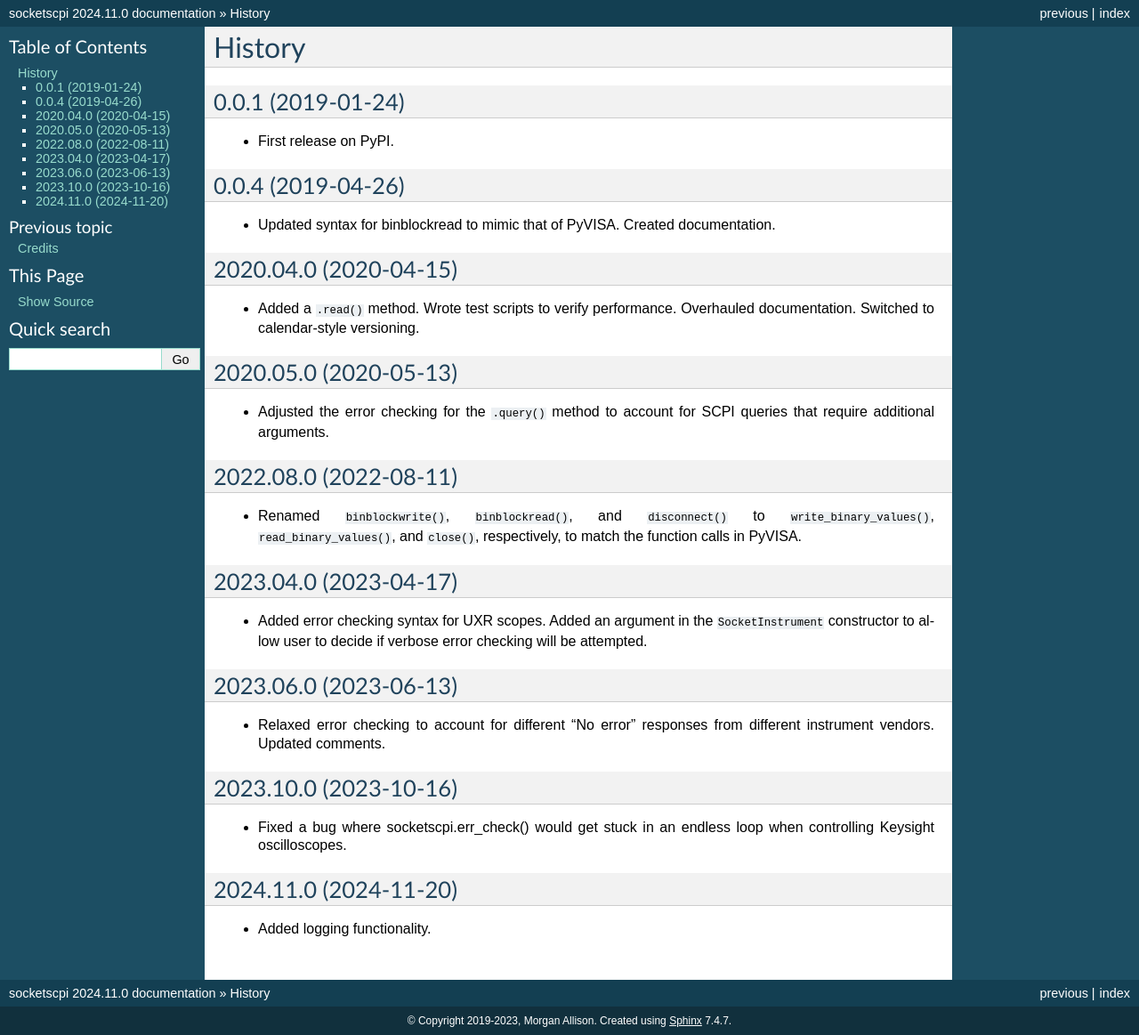
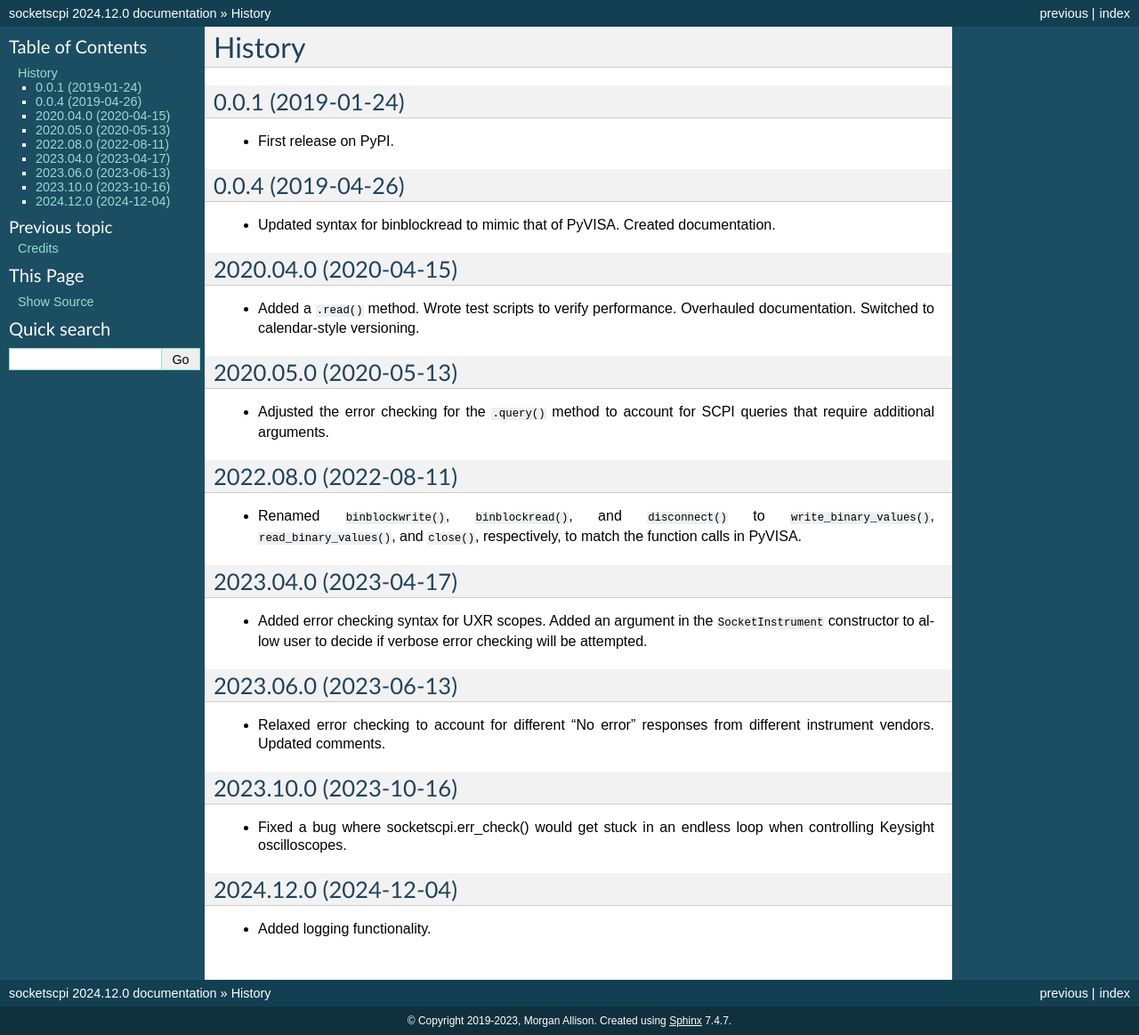
Before and after one commit to morgan-at-keysight/socketscpi, a Sphinx documentation site: the page built from docs/history.rst, in a window 1280 px wide. Shown: the whole page at 89% size. Built offline with Sphinx 7.4.7, drawn with Linux system fonts in a browser that asks for light colours.

Commit message:
Updated build and publishing info for GitHub.

```diff
--- a/README.rst
+++ b/README.rst
@@ -13,7 +13,7 @@
         :target: https://socketscpi.readthedocs.io/en/latest/?badge=latest
         :alt: Documentation Status
 
-Current version: 2024.11.0
+Current version: 2024.12.0
 
 Tired of troubleshooting VISA connections, conflicts, and incompatibilities?
 
--- a/docs/history.rst
+++ b/docs/history.rst
@@ -43,7 +43,7 @@
 
 * Fixed a bug where socketscpi.err_check() would get stuck in an endless loop when controlling Keysight oscilloscopes.
 
-2024.11.0 (2024-11-20)
+2024.12.0 (2024-12-04)
 ----------------------
 
 * Added logging functionality.
--- a/setup.cfg
+++ b/setup.cfg
@@ -1,5 +1,5 @@
 [bumpversion]
-current_version = 2024.11.0
+current_version = 2024.12.0
 commit = True
 tag = True
 
@@ -13,7 +13,7 @@
 
 [metadata]
 name = socketscpi
-version = 2024.11.0
+version = 2024.12.0
 author = Morgan Allison
 author_email = morgan.allison@keysight.com
 description = socketscpi provides a robust SCPI interface to electronic test and measurement equipment via raw socket protocol, removing the requirement for VISA and improving data transfer speed over VXI-11.
--- a/socketscpi/__init__.py
+++ b/socketscpi/__init__.py
@@ -1,6 +1,6 @@
 __author__ = """Morgan Allison"""
 __email__ = 'morgan.allison@keysight.com'
-__version__ = '2024.11.0'
+__version__ = '2024.12.0'
 
 # For ease of use
 from socketscpi.socketscpi import *
```
